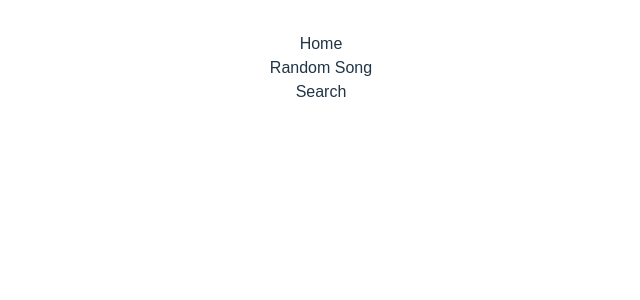
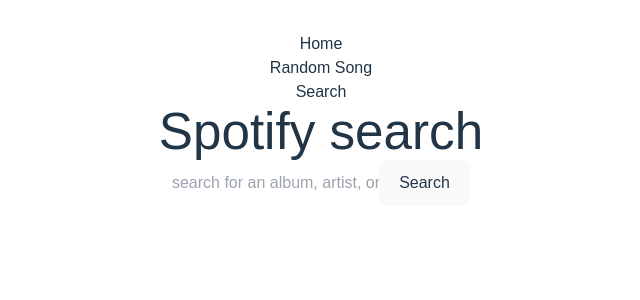
Before and after one commit to Ahmedhussin1/Genuis, a React (Vite) app: page /spotify in a window 1280 px wide. Shown: the top 300 px of the page, without its empty margins (319-959 px from the left). Built offline with nearby package versions, Linux system fonts and the light colour scheme.

Commit message:
adding the search functionality from the spotify api and created a page called spotify that will display the data related to the spotify api

```diff
--- a/src/App.jsx
+++ b/src/App.jsx
@@ -4,6 +4,7 @@
 import FetchSongById from './pages/FetchSongById'
 import { BrowserRouter as Router, Route, Routes } from "react-router-dom";
 import Home from './pages/Home';
+import Spotify from './pages/Spotify';
 
 function App() {
 
@@ -14,6 +15,7 @@
         <Route path="/" element={<Home />} />
         <Route path="/search" element={<SongSearch />} />
         <Route path="/random-song" element={<FetchSongById />} />
+        <Route path="/spotify" element={<Spotify />} />
       </Routes>
     </Router>
   );
--- /dev/null
+++ b/src/pages/Spotify.jsx
@@ -0,0 +1,51 @@
+import { useState } from "react";
+import LoadingAnimation from "../components/LoadingAnimation";
+import {searchSpotify} from '../services/spotifyService'
+
+function Spotify() {
+  const [query, setQuery] = useState("");
+  const [loading, setLoading] = useState(false);
+  const [results, setResults] = useState([]);
+
+  const handleSearch = async (e) => {
+    e.preventDefault();
+    setLoading(true);
+    try{
+        const data = await searchSpotify(query)
+        setResults(data.albums.items)
+    }catch(error){
+        console.error('Error fetching search result', error);
+    }finally{
+        setLoading(false)
+    }
+  };
+  return (
+    <div>
+      <h1>Spotify search</h1>
+      <form onSubmit={handleSearch}>
+        <input
+          type="text"
+          value={query}
+          onChange={(e) => setQuery(e.target.value)}
+          placeholder="search for an album, artist, or track"
+        />
+        <button type="submit">Search</button>
+        {loading ? (
+          <div>
+            <LoadingAnimation />
+          </div>
+        ) : (
+          <div>
+            {results.map((result, index) => (
+              <div key={index}>
+                <h1>{result.name}</h1>
+              </div>
+            ))}
+          </div>
+        )}
+      </form>
+    </div>
+  );
+}
+
+export default Spotify;
--- a/src/services/geniusService.js
+++ b/src/services/geniusService.js
@@ -3,6 +3,7 @@
 
 const ACCESS_TOKEN =
   "KVPjXzyOZS-Q0erJmKB8QiQSeb1RTRD-wXgnRmhUiU6SlD5DPt6ookplNmrPXYHC";
+
 
 const geniusApi = axios.create({
   baseURL: "/api",
--- /dev/null
+++ b/src/services/spotifyService.js
@@ -0,0 +1,39 @@
+import axios from "axios";
+
+const CLIENT_ID = "43e6f0c7d628499e98cd0188e624c741";
+const CLIENT_SECRET = "3cd0062805f648b0801e32127646c47a";
+
+// Function to get access token
+const getAccessToken = async () => {
+  const response = await axios.post(
+    "https://accounts.spotify.com/api/token",
+    "grant_type=client_credentials",
+    {
+      headers: {
+        "Content-Type": "application/x-www-form-urlencoded",
+        Authorization: "Basic " + btoa(CLIENT_ID + ":" + CLIENT_SECRET),
+      },
+    }
+  );
+
+  return response.data.access_token;
+};
+
+// function to search for items
+
+export const searchSpotify = async (query, type='album,artist,track', limit=10, market='US') =>{
+
+    const token = await getAccessToken();
+    const response = await axios.get("https://api.spotify.com/v1/search",{
+        headers:{
+            Authorization: `Bearer ${token}`
+        },
+        params:{
+            q:query,
+            type:type,
+            limit:limit,
+            market:market
+        }
+    });
+    return response.data
+}
```
Also changed, not shown: src/pages/SearchPage.jsx (deleted, +0 -9 lines), 1 other file (tests, documents, lock files or other folders).
